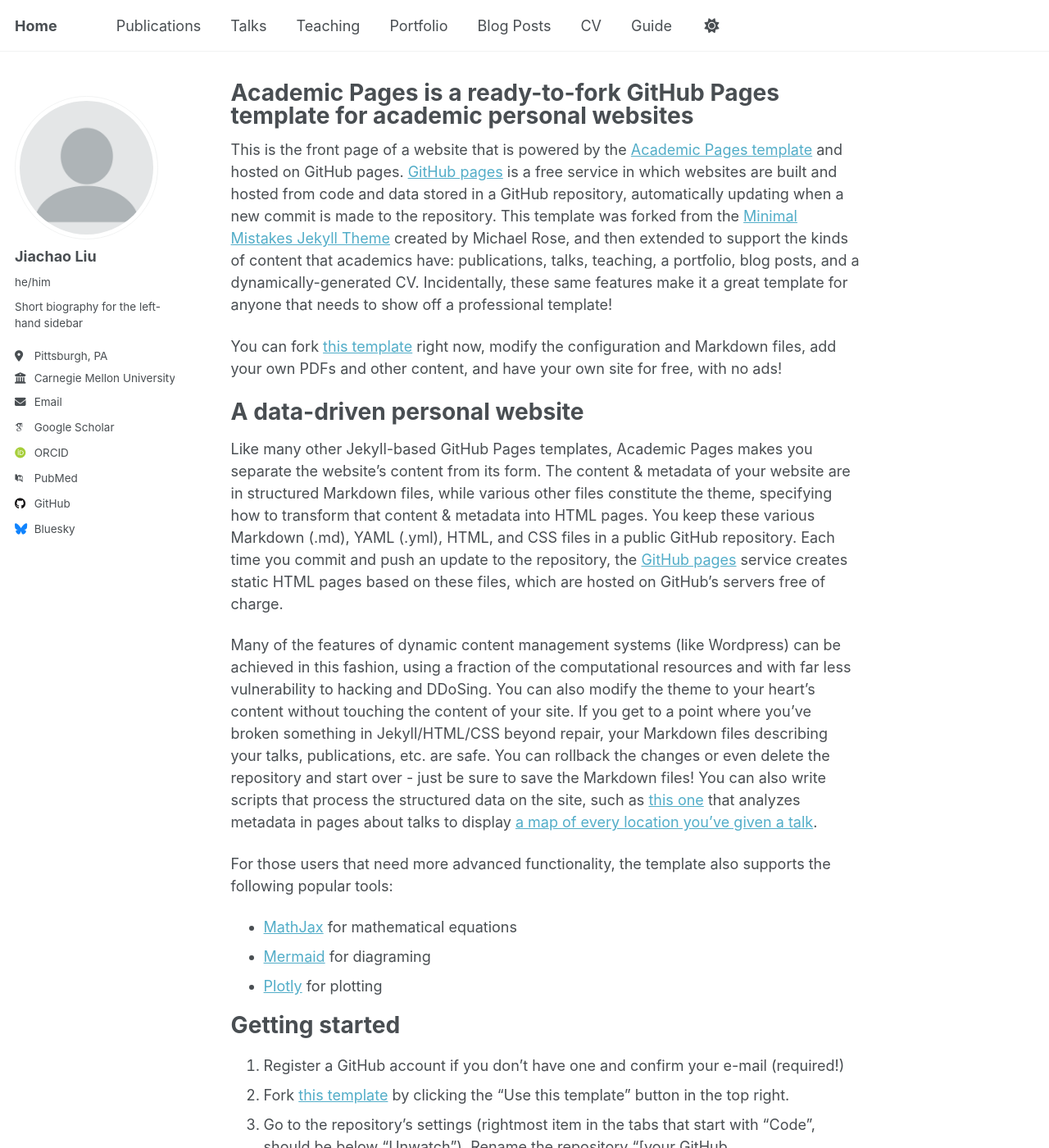
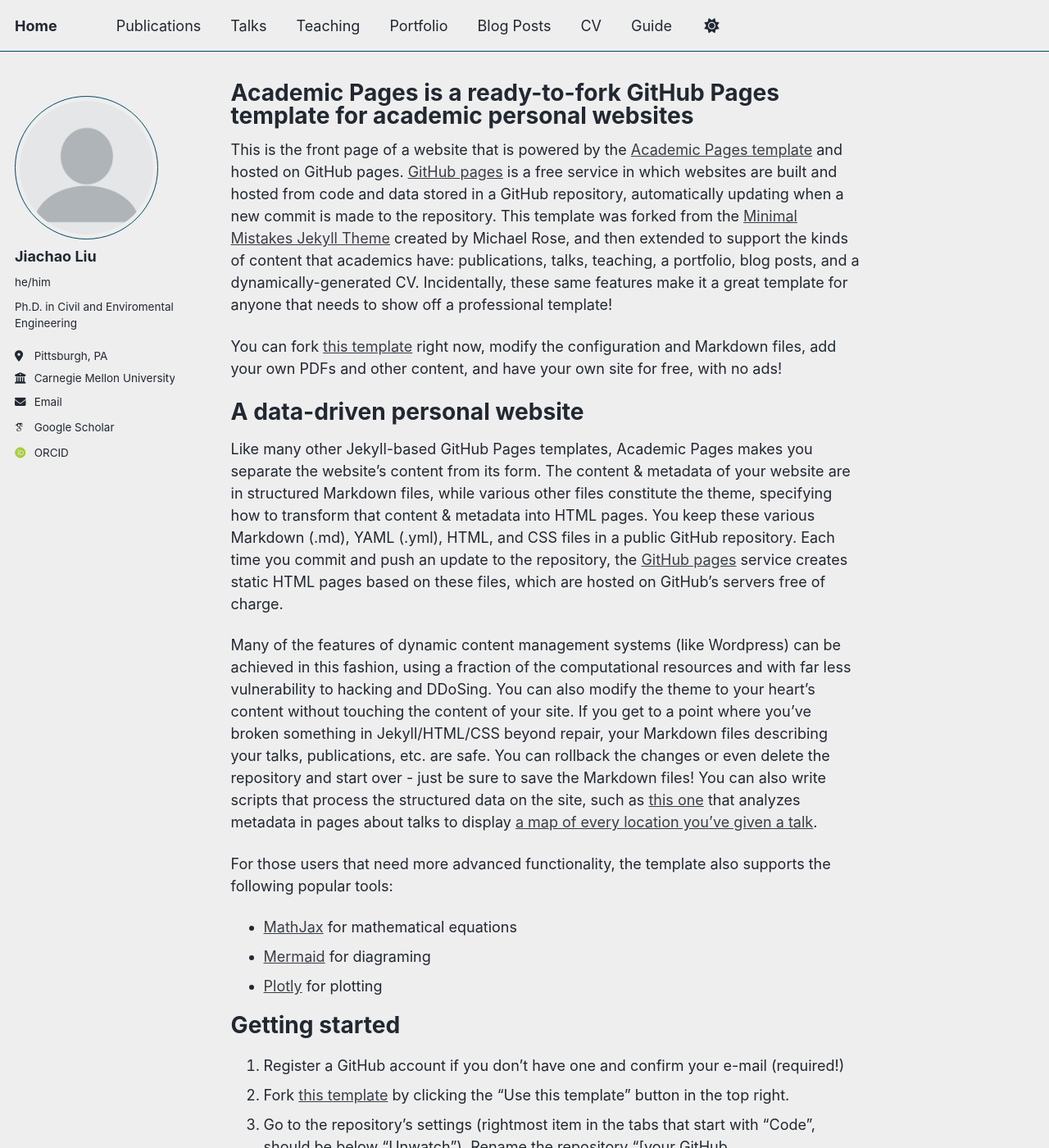
Before and after one commit to jiachaol/jiachaol, a Jekyll site: the page built from _pages/about.md, in a window 1280 px wide and 1400 px high. Shown: the whole window at 82% size. Built offline with Jekyll 4.4.1, drawn with Linux system fonts in a browser that asks for light colours; some web fonts are replaced; a script that is not in the unit is left out; part of the change alters nothing that is shown.

Commit message:
Change site theme to 'air' and update bio
Updated site theme and personal information.

```diff
--- a/_config.yml
+++ b/_config.yml
@@ -8,15 +8,15 @@
 
 # Basic Site Settings
 locale                   : "en-US"
-site_theme               : "default" # Currently available options are "default", "air"
+site_theme               : "air" # Currently available options are "default", "air"
 title                    : "Home"
-title_separator          : "-"
+# title_separator          : "-"
 name                     : &name "Your Name"
 description              : &description "Personal website"   # Update this with a general description of your site, this is the default if not overridden by a page
 url                      : https://jiachaol.github.io # The base hostname & protocol for your site e.g. "https://[your GitHub username].github.io",
                                                            # or if you already have some other page hosted on Github then use "https://[your GitHub username].github.io/[Your Repo Name]"
 baseurl                  : "" # the subpath of your site, e.g. "/blog"
-repository               : "academicpages/academicpages.github.io"
+# repository               : "academicpages/academicpages.github.io"
 
 # Site Author - The following control what appear as part of the author content on the side bar.
 #               If a field is blank the icon and link will not appear, otherwise it will be shown.
@@ -26,58 +26,15 @@ author:
   avatar           : "profile.png"
   name             : "Jiachao Liu"
   pronouns         : "he/him"
-  bio              : "Short biography for the left-hand sidebar"
+  bio              : "Ph.D. in Civil and Enviromental Engineering"
   location         : "Pittsburgh, PA"
   employer         : "Carnegie Mellon University"
   # uri              : # URL
   email            : "jiachaol@andrew.cmu.edu"
 
   # Academic websites
-  academia         : # URL
-  arxiv            : # URL - Update with the correct link to your profile
-  googlescholar    : "https://scholar.google.com/citations?user=PS_CX0AAAAAJ"
-  inspire-hep      : # URL
-  impactstory      : # URL
-  orcid            : "http://orcid.org/yourorcidurl"
-  semantic         : # URL
-  pubmed           : "https://www.ncbi.nlm.nih.gov/pubmed/?term=john+snow"
-  researchgate     : # URL
-  scopus           : # URL
-
-  # Repositories and software development
-  bitbucket        : # Username - Update with your username on the site
-  codepen          : # Username
-  dribbble         : # Username
-  github           : "academicpages"
-  kaggle           : # Username
-  stackoverflow    : # User number or user number and name (i.e., use "1" or "1/jeff-atwood")
-
-  # Social media
-  artstation       : # Username
-  bluesky          : "bsky.app" # Replace this with you Bluesky username
-  facebook         : # Username
-  flickr           : # Username
-  foursquare       : # Username
-  goodreads        : # Username
-  google_plus      : # Username
-  keybase          : # Username
-  instagram        : # Username
-  lastfm           : # Username
-  linkedin         : # Username
-  mastodon         : # URL
-  medium           : # URL
-  pinterest        : # Username
-  soundcloud       : # Username
-  steam            : # Username
-  telegram         : # URL
-  tumblr           : # Username
-  twitter          : # Username for X / Twitter
-  vine             : # Username
-  weibo            : # Username
-  wikipedia        : # Username
-  xing             : # Username
-  youtube          : # Username
-  zhihu            : # Username
+  googlescholar    : "https://scholar.google.com/citations?user=bAbdSNYAAAAJ&hl=en"
+  orcid            : "https://orcid.org/0000-0003-3973-3327"
 
 # Publication Category - The following the list of publication categories and their headings
 publication_category:
```
